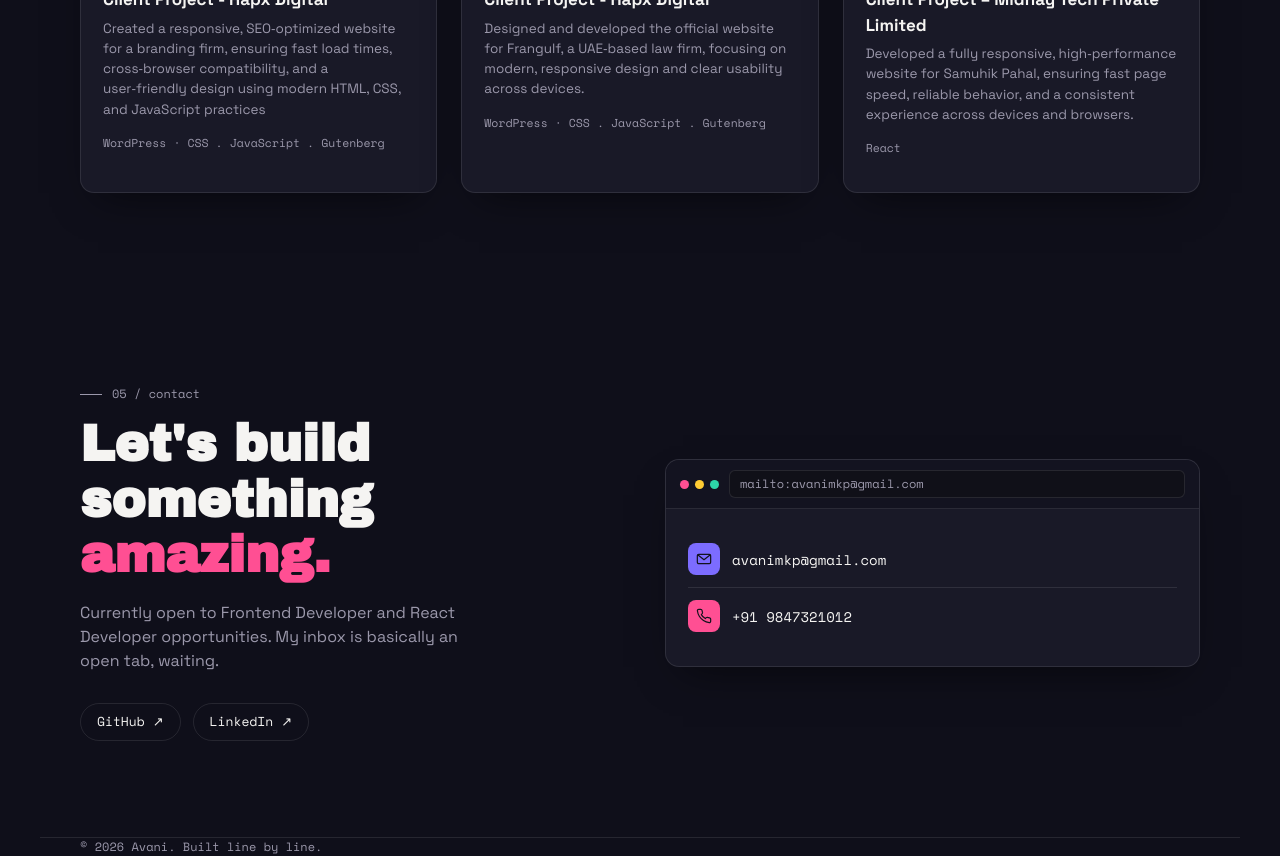
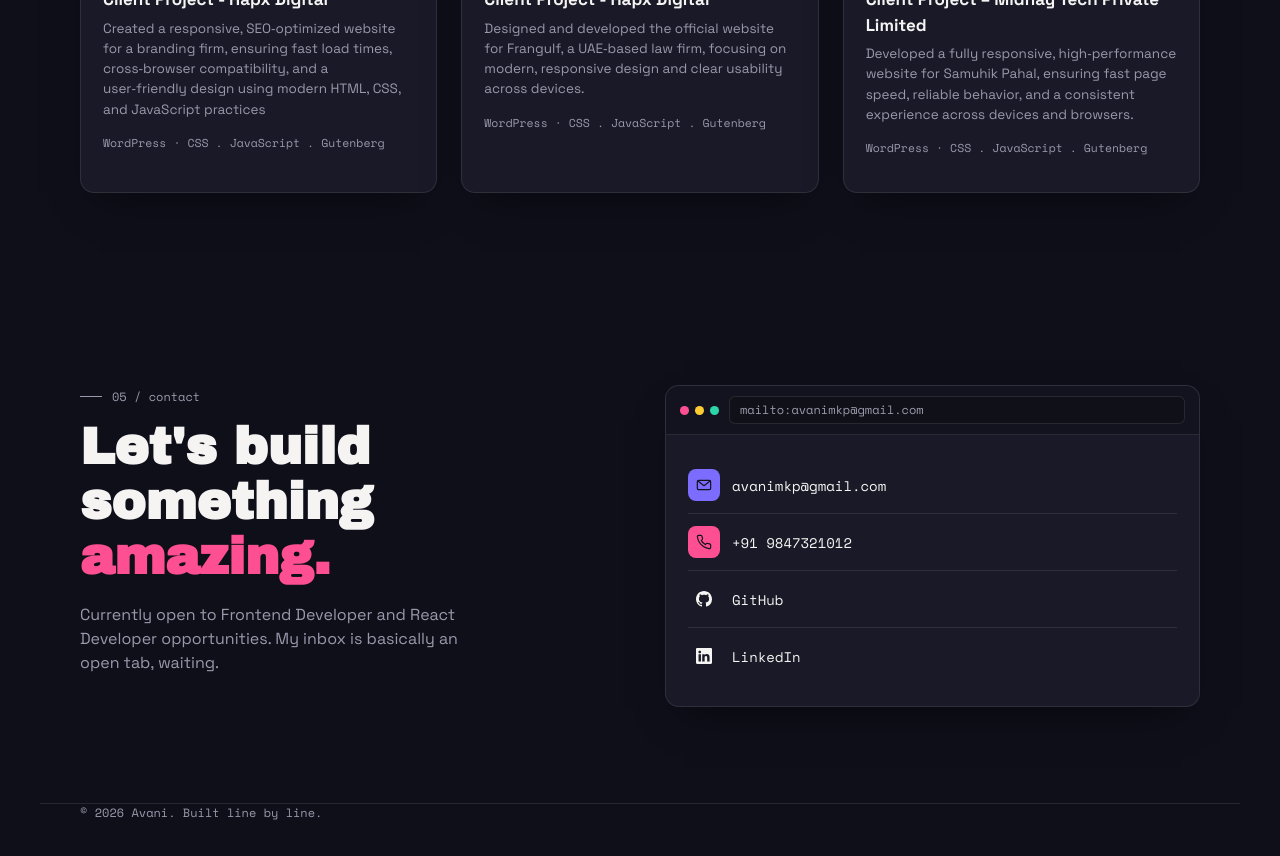
Before and after one commit to aavaniie/avani, a React (Vite) app: page / in a window 1280 px wide. Shown: the part 4020-4876 px from the top of the page. After the commit the page ends 4842 px from the top, so only its background shows below. Built offline with nearby package versions, Linux system fonts and the light colour scheme.

Commit message:
Changed Contact Section

```diff
--- a/src/components/Contact.jsx
+++ b/src/components/Contact.jsx
@@ -17,10 +17,6 @@
             Currently open to Frontend Developer and React Developer opportunities. My inbox is
             basically an open tab, waiting.
           </p>
-          <div className="social-row">
-            <a href="https://github.com/aavaniie/" className="social-pill">GitHub ↗</a>
-            <a href="https://www.linkedin.com/in/avanimkp/" className="social-pill">LinkedIn ↗</a>
-          </div>
         </div>
 
         <div className="browser contact-window">
@@ -46,6 +42,22 @@
               </div>
               <a href="tel:+919847321012">+91 9847321012</a>
             </div>
+            <div className="contact-row">
+              <div className="contact-icon">
+                <svg xmlns="http://www.w3.org/2000/svg" width="16" height="16" fill="currentColor" class="bi bi-github" viewBox="0 0 16 16">
+                  <path d="M8 0C3.58 0 0 3.58 0 8c0 3.54 2.29 6.53 5.47 7.59.4.07.55-.17.55-.38 0-.19-.01-.82-.01-1.49-2.01.37-2.53-.49-2.69-.94-.09-.23-.48-.94-.82-1.13-.28-.15-.68-.52-.01-.53.63-.01 1.08.58 1.23.82.72 1.21 1.87.87 2.33.66.07-.52.28-.87.51-1.07-1.78-.2-3.64-.89-3.64-3.95 0-.87.31-1.59.82-2.15-.08-.2-.36-1.02.08-2.12 0 0 .67-.21 2.2.82.64-.18 1.32-.27 2-.27s1.36.09 2 .27c1.53-1.04 2.2-.82 2.2-.82.44 1.1.16 1.92.08 2.12.51.56.82 1.27.82 2.15 0 3.07-1.87 3.75-3.65 3.95.29.25.54.73.54 1.48 0 1.07-.01 1.93-.01 2.2 0 .21.15.46.55.38A8.01 8.01 0 0 0 16 8c0-4.42-3.58-8-8-8" />
+                </svg>
+              </div>
+              <a href="https://github.com/aavaniie/">GitHub</a>
+            </div>
+            <div className="contact-row">
+              <div className="contact-icon">
+                <svg xmlns="http://www.w3.org/2000/svg" width="16" height="16" fill="currentColor" class="bi bi-linkedin" viewBox="0 0 16 16">
+                  <path d="M0 1.146C0 .513.526 0 1.175 0h13.65C15.474 0 16 .513 16 1.146v13.708c0 .633-.526 1.146-1.175 1.146H1.175C.526 16 0 15.487 0 14.854zm4.943 12.248V6.169H2.542v7.225zm-1.2-8.212c.837 0 1.358-.554 1.358-1.248-.015-.709-.52-1.248-1.342-1.248S2.4 3.226 2.4 3.934c0 .694.521 1.248 1.327 1.248zm4.908 8.212V9.359c0-.216.016-.432.08-.586.173-.431.568-.878 1.232-.878.869 0 1.216.662 1.216 1.634v3.865h2.401V9.25c0-2.22-1.184-3.252-2.764-3.252-1.274 0-1.845.7-2.165 1.193v.025h-.016l.016-.025V6.169h-2.4c.03.678 0 7.225 0 7.225z" />
+                </svg>
+              </div>
+              <a href="https://www.linkedin.com/in/avanimkp/">LinkedIn</a>
+            </div>
           </div>
         </div>
       </div>
--- a/src/components/Projects.jsx
+++ b/src/components/Projects.jsx
@@ -59,7 +59,7 @@
                 Developed a fully responsive, high‑performance website for Samuhik Pahal, ensuring fast page speed, reliable behavior, and a consistent experience across devices and browsers.
 
               </div>
-              <div className="proj-stack">React</div>
+              <div className="proj-stack">WordPress · CSS . JavaScript . Gutenberg</div>
               <div className="proj-links">
                 {/* <a href="#">Live Demo</a> */}
               </div>
```
